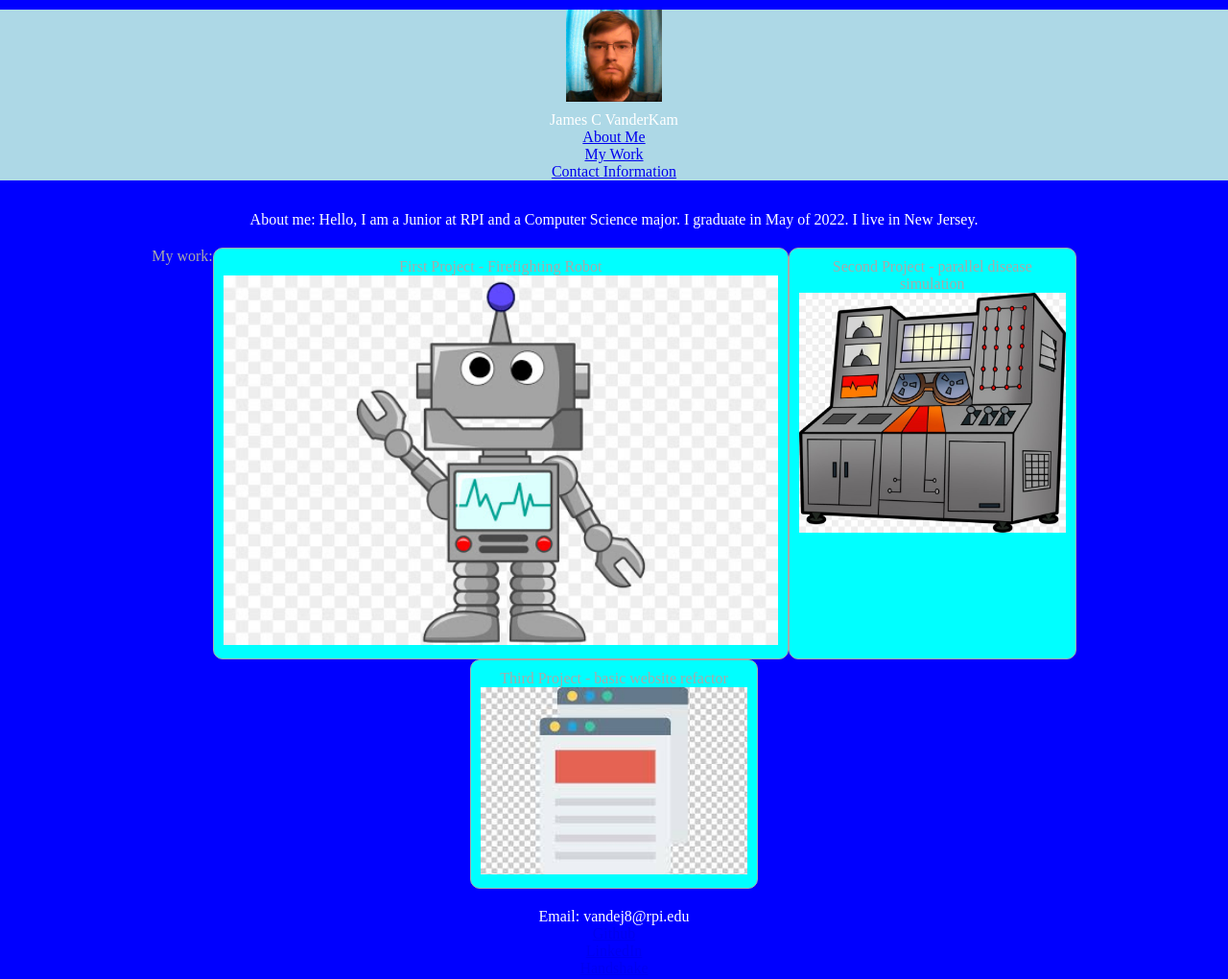
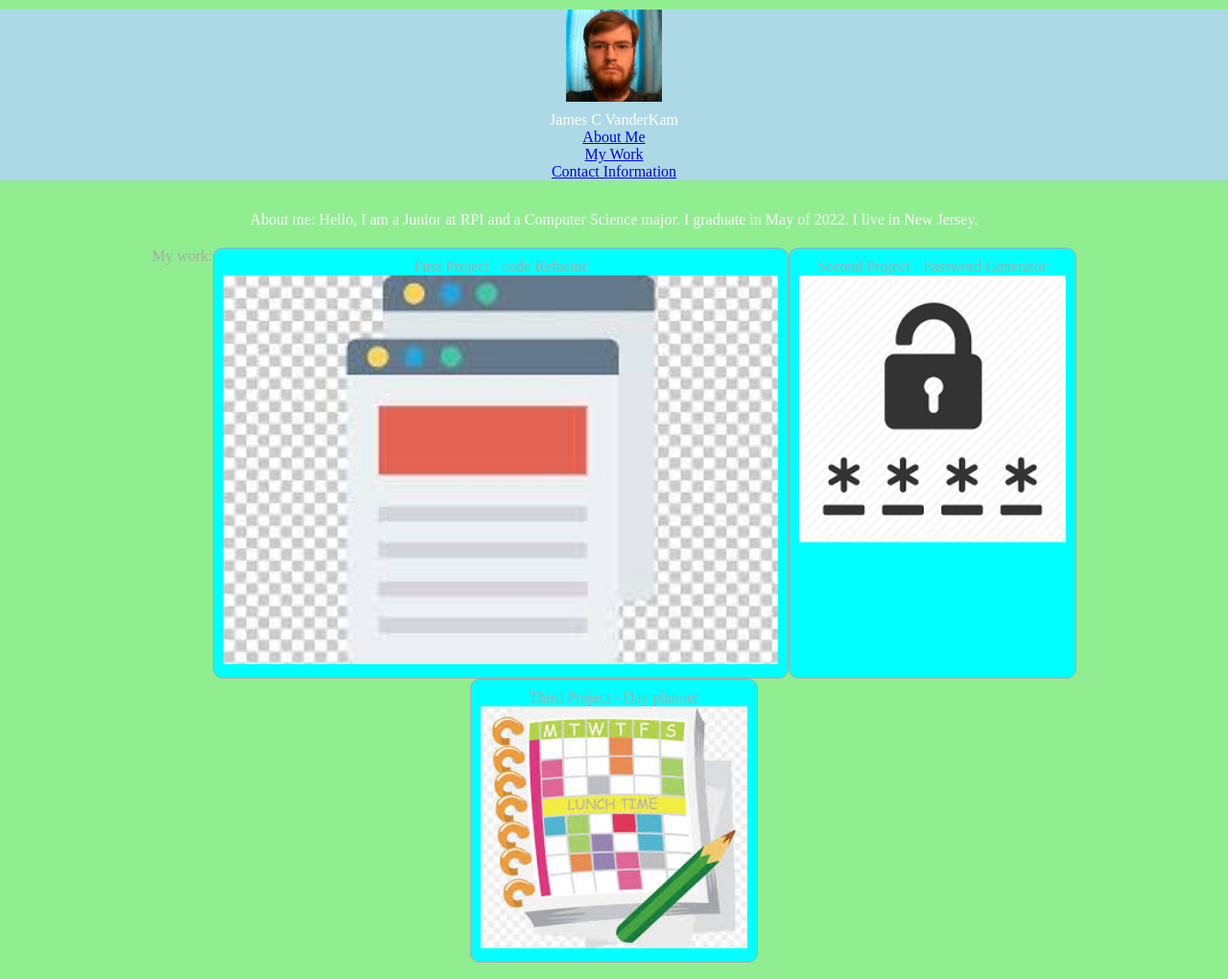
Before and after one commit to JVteam31415/Self-Info-Page, a plain HTML site: page index.html in a window 1280 px wide. Shown: the top 1020 px of the page at 96% size. Drawn offline with Linux system fonts and the light colour scheme.

Commit message:
updated for actual projects

```diff
--- a/Assets/css/style.css
+++ b/Assets/css/style.css
@@ -5,7 +5,7 @@
 }
 /* main body of website */
 body {
-    background-color:blue;
+    background-color:lightgreen;
     text-align: center;
 }
 
--- a/index.html
+++ b/index.html
@@ -33,19 +33,19 @@
         <div id="my-work" class = "mw">
             <p>My work:</p>
             <section class="bigcard">
-                <p>First Project - Firefighting Robot</p>
-                <a href="https://github.com/JVteam31415/Marvin"><img src="./Assets/images/robot.jpg"></a>
+                <p>First Project - code Refactor</p>
+                <a href="https://github.com/JVteam31415/CodeRefractor"><img src="./Assets/images/webpage.jpg">   </a>
 
 
             </section>
             <section class="card">
-                <p>Second Project - parallel disease simulation</p>
-                <a href="https://github.com/JVteam31415/COVID-Parallel"><img src="./Assets/images/bigcomputer.jpg"></a>
+                <p>Second Project - Password Generator</p>
+                <a href="https://jvteam31415.github.io/Password-Generator/"><img src="./Assets/images/Pword.png"></a>
 
             </section>
             <section class="card">
-                <p>Third Project - basic website refactor</p>
-                <a href="https://github.com/JVteam31415/CodeRefractor"><img src="./Assets/images/webpage.jpg">   </a>
+                <p>Third Project - Day planner</p>
+                <a href="https://jvteam31415.github.io/DayPlanner/"><img src="./Assets/images/schedule.jpg"></a>
 
 
             </section>
```
Also changed, not shown: Assets/images/Pword.png (added), Assets/images/schedule.jpg (added).
